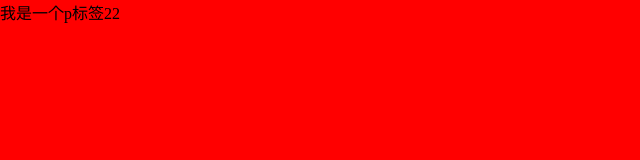
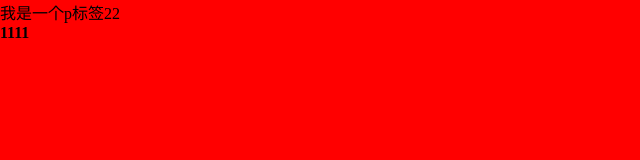
Before and after one commit to datura-lj/development-tool, a plain HTML site: page diff-so-fancy/index.html in a window 1280 px wide. Shown: the full height of the page, 0-640 px from the left. Drawn offline with Linux system fonts and the light colour scheme.

Commit message:
Update index.html
b

```diff
--- a/diff-so-fancy/index.html
+++ b/diff-so-fancy/index.html
@@ -7,6 +7,7 @@
 <body>
 	<div id="box">
 		<p>我是一个p标签22</p>
+		<b>1111</b>
 	</div>
 	<script type="text/javascript" src="index.js"></script>
 </body>
```
